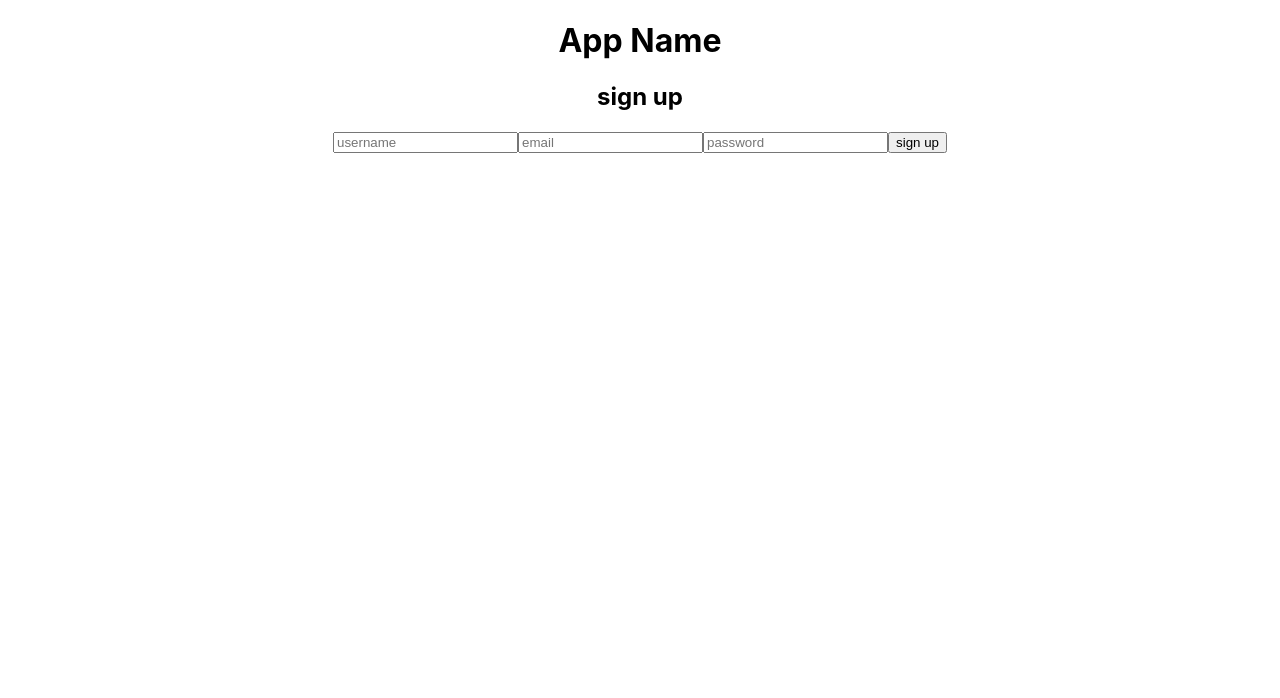
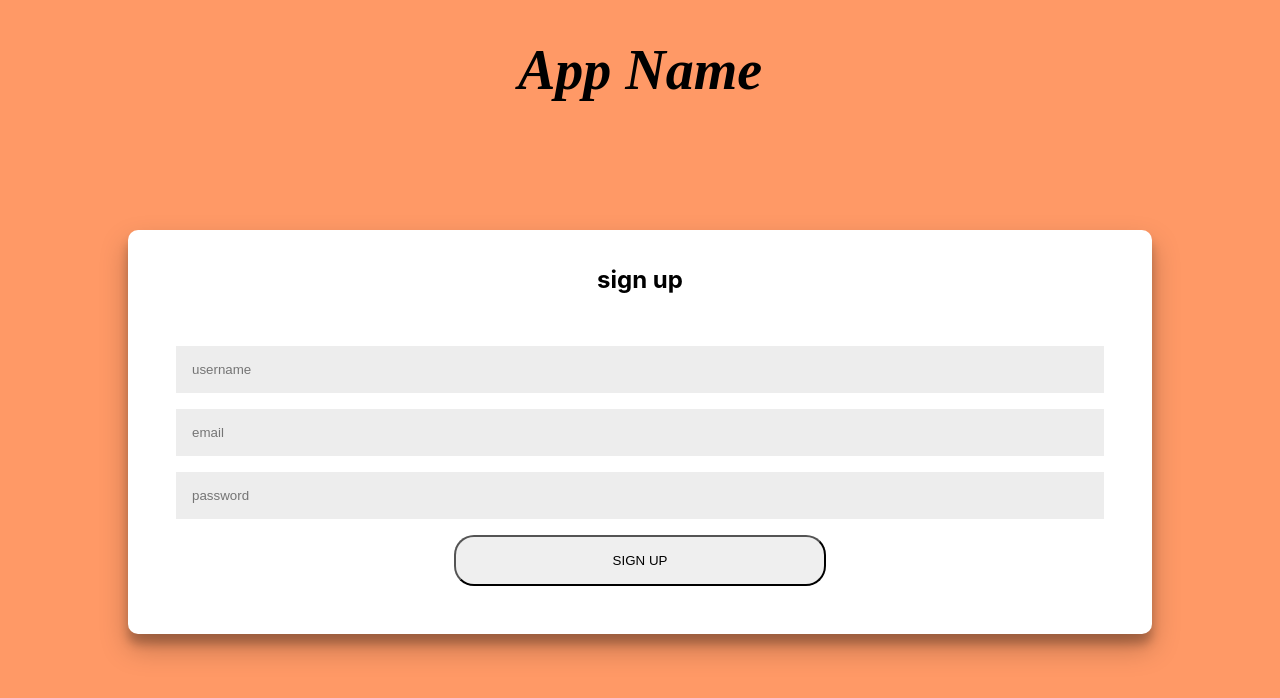
Before and after one commit to savannaac/react-rails-messaging-app, a React (Create React App) app in the folder react-frontend/: page /signup in a window 1280 px wide. Shown: the top 698 px of the page. Built offline with nearby package versions, Linux system fonts and the light colour scheme.

Commit message:
styles signup form

```diff
--- a/react-frontend/src/App.css
+++ b/react-frontend/src/App.css
@@ -1,3 +1,18 @@
+h1 {
+  font-family: futura;
+  font-style: italic;
+  font-weight: bolder;
+  font-size: 3.5rem;
+}
+
+h2 {
+  font-weight: 700;
+}
+
+body {
+  background-color: #ff9966;
+}
+
 .App {
   text-align: center;
 }
@@ -28,6 +43,38 @@
   color: #61dafb;
 }
 
+.signup-form-card {
+  background-color: #FFFFFF;
+  border-radius: 10px;
+  box-shadow: 0 14px 28px rgba(0,0,0,0.25),
+  0 10px 10px rgba(0,0,0,0.22);
+  margin: 10%;
+  padding: 1rem;
+}
+
+.signup-form {
+  border-radius: 10px;
+  display: flex;
+  flex-direction: column;
+  padding: 2rem;
+}
+
+.input-field {
+  background-color: #ededed;
+  border: 0;
+  margin-bottom: 1rem;
+  padding: 1rem;
+}
+
+.signup-button {
+  border-radius: 20px;
+  padding: 1rem;
+  width: 40%;
+  margin: auto;
+  text-transform: uppercase;
+}
+
+
 @keyframes App-logo-spin {
   from {
     transform: rotate(0deg);
--- a/react-frontend/src/components/Login.js
+++ b/react-frontend/src/components/Login.js
@@ -16,7 +16,7 @@ export default class Login extends React.Component {
         e.preventDefault();
         console.log(this.state)
         return fetch("http://127.0.0.1:3000/api/v1/users", {
-            method: "GET",
+            method: "POST",
             headers: {
                 "Content-Type": "application/json",
                 "Accept": "application/json"
@@ -26,6 +26,13 @@ export default class Login extends React.Component {
         .then(res => res.json())
         .then(data => {
             console.log(data)
+            // localStorage.setItem("token", data.jwt)
+            // // this.handleLogin(data.user)
+            // // this.setUser(data)
+            // this.setState({
+            //     email: "",
+            //     password: ""
+            // })
         })
     }
 
--- a/react-frontend/src/components/signup.js
+++ b/react-frontend/src/components/signup.js
@@ -40,15 +40,16 @@ export default class Signup extends React.Component {
         return (
             <div>
                 <h1>App Name</h1>
+              <div className="signup-form-card">
+                <h2>sign up</h2>
+                <form className="signup-form" onSubmit={this.handleSubmit}>
+                    <input className="input-field" type="text" name="username" placeholder="username" value={this.state.username} onChange={this.handleChange} />
+                    <input className="input-field" type="text" name="email" placeholder="email" value={this.state.email} onChange={this.handleChange} />
+                    <input className="input-field" type="password" name="password" placeholder="password" value={this.state.password} onChange={this.handleChange} />
 
-                <h2>sign up</h2>
-                <form onSubmit={this.handleSubmit}>
-                    <input type="text" name="username" placeholder="username" value={this.state.username} onChange={this.handleChange} />
-                    <input type="text" name="email" placeholder="email" value={this.state.email} onChange={this.handleChange} />
-                    <input type="password" name="password" placeholder="password" value={this.state.password} onChange={this.handleChange} />
-
-                    <button type="submit">sign up</button>
+                    <button className="signup-button" type="submit">sign up</button>
                 </form>
+              </div>
             </div>
         )
     }
```
Also changed, not shown: 1 other file (tests, documents, lock files or other folders).
